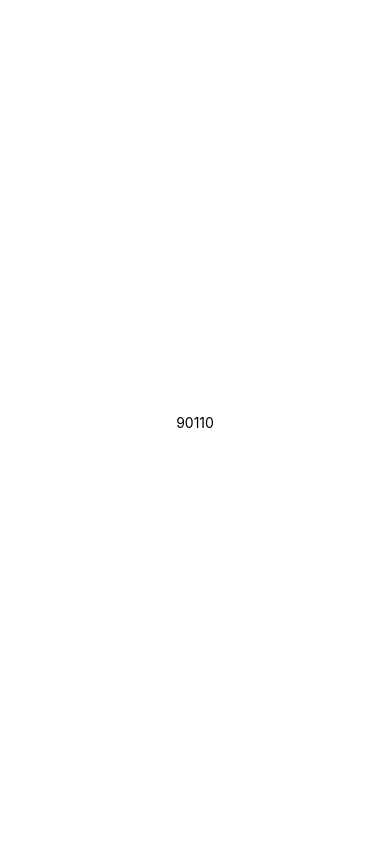
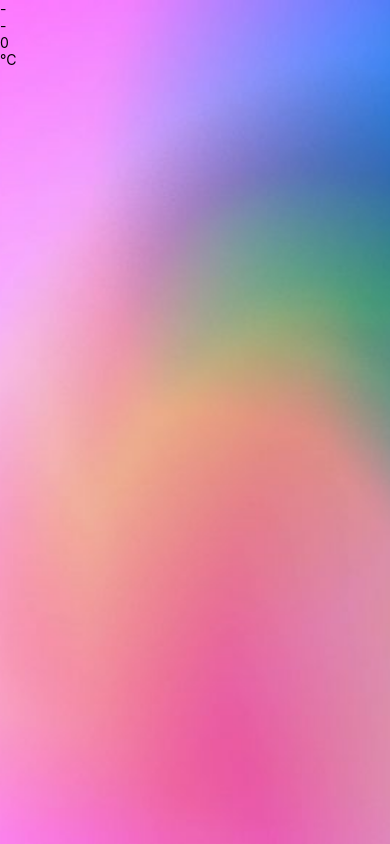
Before and after one commit to 6010110396/lab3sa04, a React Native app: screen / in a window 390 px wide. Built offline with nearby package versions, Linux system fonts and the light colour scheme.

Commit message:
first commit

```diff
--- /dev/null
+++ b/Components/Forecast.js
@@ -0,0 +1,13 @@
+import React from 'react'
+import { View, Text } from 'react-native'
+
+export default function Forecast(props){
+    return (
+        <View>
+            <Text>{props.main}</Text>
+            <Text>{props.description}</Text>
+            <Text>{props.temp}</Text>
+            <Text>°C</Text>
+        </View>
+    )
+}
--- a/Components/Weather.js
+++ b/Components/Weather.js
@@ -1,8 +1,28 @@
-import React from 'react'
-import { Text } from 'react-native'
+import React, { useState } from 'react'
+import { Text, ImageBackground, StyleSheet } from 'react-native'
+import Forecast from './Forecast';
 
 export default function Weather(props) {
+    const [forecastInfo, setForecastInfo] = useState({
+        main: '-',
+        description: '-',
+        temp: 0
+    })
     return (
-    <Text>{props.zipCode}</Text>
-    );
+        <ImageBackground source={require('../15.jpg')} style={styles.backdrop}>
+            <Forecast {...forecastInfo}/>
+        </ImageBackground>
+
+
+
+    )
+
    }
+
+const styles = StyleSheet.create({
+    backdrop:{
+        width: '100%',
+        height: '100%'
+
+    }
+})
```
Also changed, not shown: 15.jpg (added).
